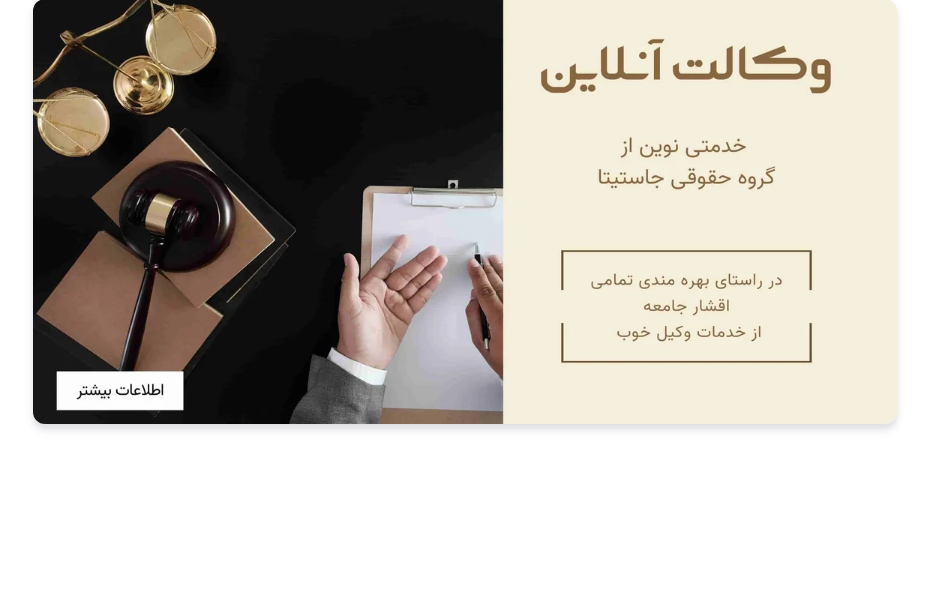
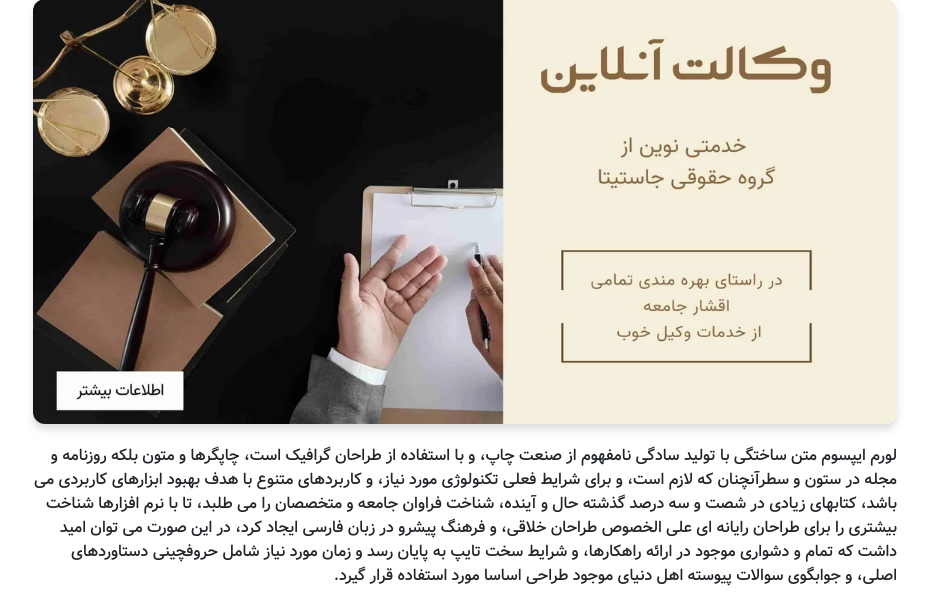
Before and after one commit to justita-app/justita-django, a Django app: page /social/ in a window 1280 px wide. Shown: the part 1055-1653 px from the top of the page, without its empty margins (35-964 px from the left). Before the commit the page ends 1486 px from the top, so only its background shows below. Run offline with Django 4.2, Linux system fonts and the light colour scheme; some libraries are stand-ins or nearby versions.

Commit message:
Update services.html

```diff
--- a/social/templates/services.html
+++ b/social/templates/services.html
@@ -116,9 +116,9 @@
         <img src="/media/social/services/online_attorney_banner.webp" alt="بنر دو"  class="banner-img">
     </div>
 
-    <!-- <div class="text-lorem">
+    <div class="text-lorem">
         لورم ایپسوم متن ساختگی با تولید سادگی نامفهوم از صنعت چاپ، و با استفاده از طراحان گرافیک است، چاپگرها و متون بلکه روزنامه و مجله در ستون و سطرآنچنان که لازم است، و برای شرایط فعلی تکنولوژی مورد نیاز، و کاربردهای متنوع با هدف بهبود ابزارهای کاربردی می باشد، کتابهای زیادی در شصت و سه درصد گذشته حال و آینده، شناخت فراوان جامعه و متخصصان را می طلبد، تا با نرم افزارها شناخت بیشتری را برای طراحان رایانه ای علی الخصوص طراحان خلاقی، و فرهنگ پیشرو در زبان فارسی ایجاد کرد، در این صورت می توان امید داشت که تمام و دشواری موجود در ارائه راهکارها، و شرایط سخت تایپ به پایان رسد و زمان مورد نیاز شامل حروفچینی دستاوردهای اصلی، و جوابگوی سوالات پیوسته اهل دنیای موجود طراحی اساسا مورد استفاده قرار گیرد.
-    </div> -->
+    </div>
 
     <!-- Consultation Modal -->
     <div class="modal fade consultation-panel_description" id="Description" tabindex="-1" aria-labelledby="DescriptionLabel" aria-hidden="true">
```
